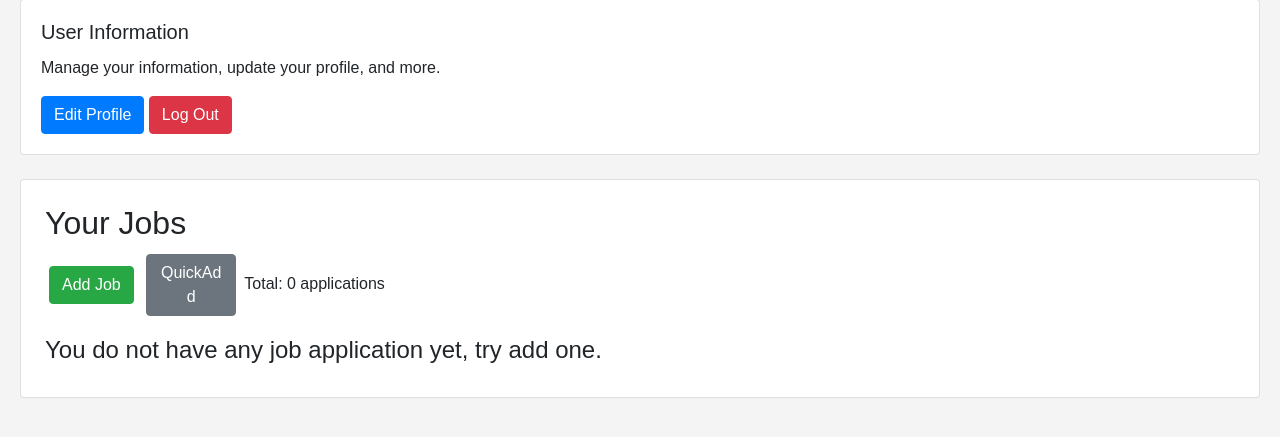
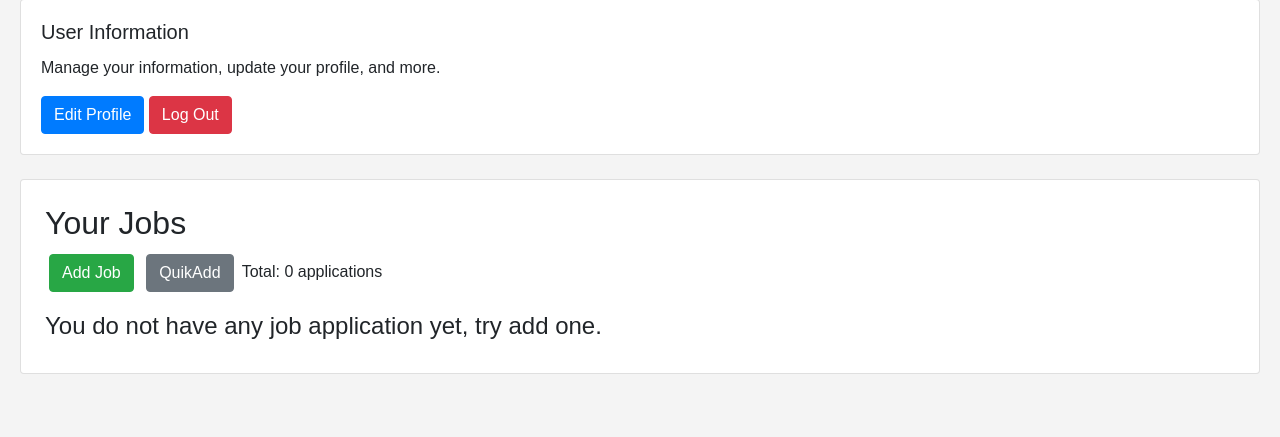
Before and after one commit to andygqw/JobApplicationRecorder, a Flask app: page /dashboard in a window 1280 px wide. Shown: the part 89-526 px from the top of the page. Run offline with Flask 3, Linux system fonts and the light colour scheme; the visitor is signed in with stand-in values (Sample User, id 1); data that the repository does not hold is empty; some libraries are stand-ins or nearby versions.

Commit message:
changed button to fit length

```diff
--- a/templates/dashboard.html
+++ b/templates/dashboard.html
@@ -41,7 +41,7 @@
                     Add Job
                 </button>
                 <button type="button" class="btn btn-secondary m-1" id="quickAddButton">
-                    QuickAdd
+                    QuikAdd
                 </button>
                 Total: {{ jobs|length }} applications
             </div>
```
